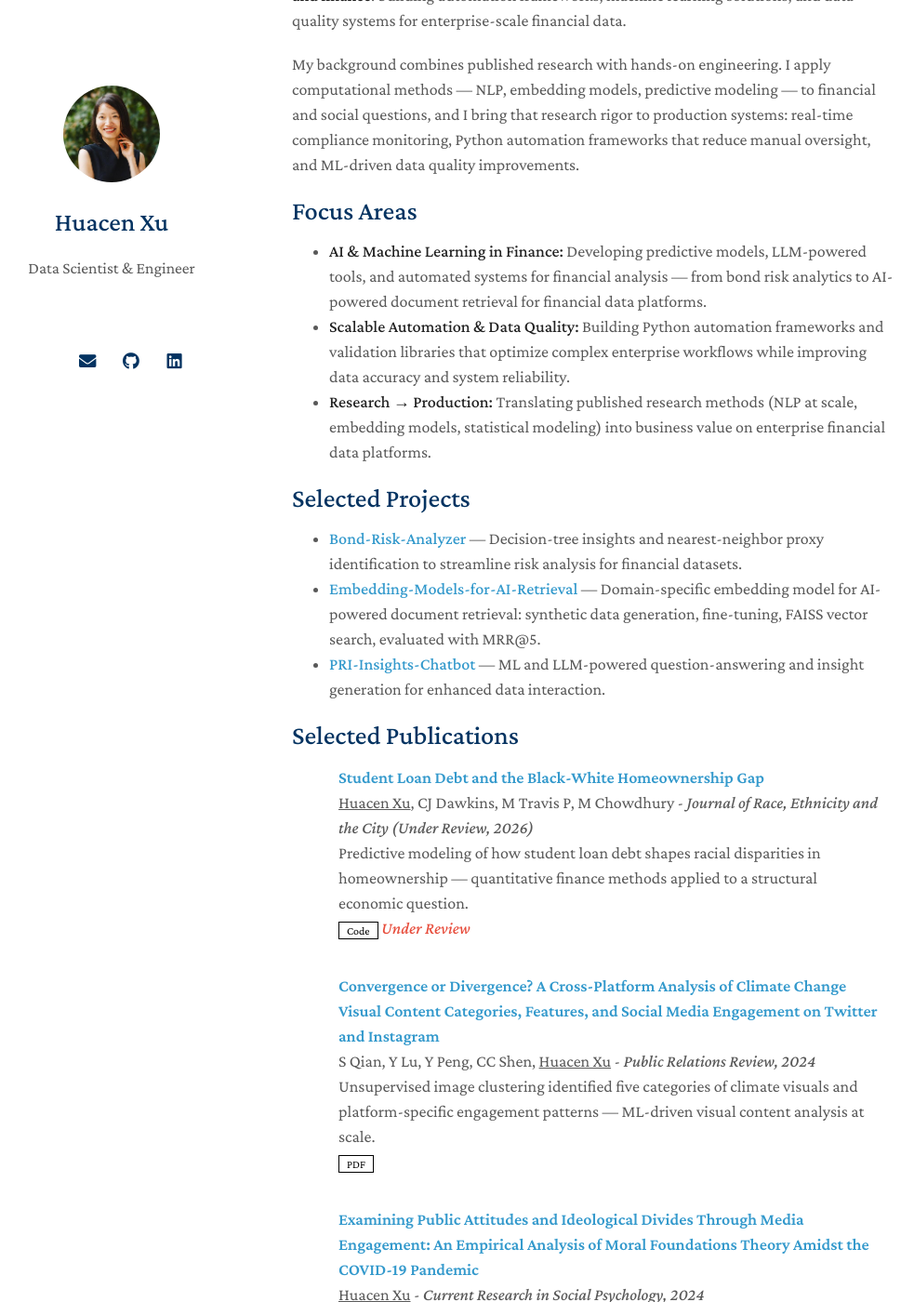
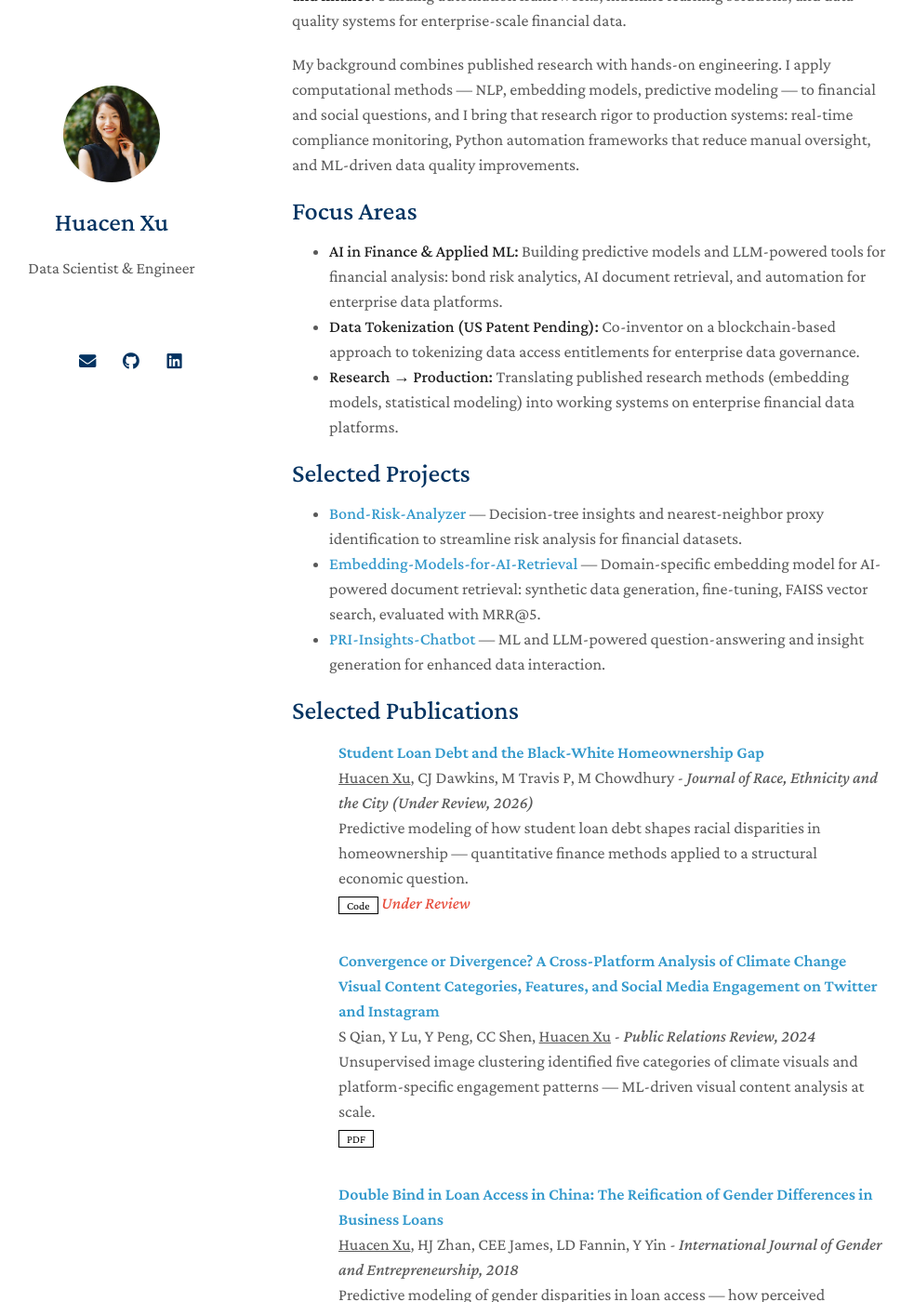
Before and after one commit to huacenxu/huacenxu.github.io, a Jekyll site: the page built from index.md, in a window 1280 px wide and 1400 px high, scrolled down 219 px. Shown: the whole window at 93% size, without its empty margins (156-1139 px from the left). Built offline with Jekyll 4.4.1, drawn with Linux system fonts in a browser that asks for light colours; nearby versions of some CDN libraries; a style sheet for code colours, icons or effects is not loaded; our own code applies the rules of GitHub Pages for plain Markdown files; some of the changed text lies outside the part shown.

Commit message:
Update focus areas and remove Moral Foundations publication
Co-Authored-By: Claude Fable 5 <noreply@anthropic.com>

```diff
--- a/_data/publications.yml
+++ b/_data/publications.yml
@@ -10,12 +10,6 @@ main:
     conference: Unsupervised image clustering identified five categories of climate visuals and platform-specific engagement patterns — ML-driven visual content analysis at scale.
     pdf: https://scholar.google.com/citations?view_op=view_citation&hl=en&user=Q0wjoTYAAAAJ&citation_for_view=Q0wjoTYAAAAJ:W7OEmFMy1HYC
 
-  - title: "Examining Public Attitudes and Ideological Divides Through Media Engagement: An Empirical Analysis of Moral Foundations Theory Amidst the COVID-19 Pandemic"
-    authors: <u>Huacen Xu</u> - <i>Current Research in Social Psychology, 2024</i>
-    conference: NLP analysis of 53,358 Facebook posts from U.S. news outlets, quantifying how moral frameworks shape audience engagement.
-    pdf: https://crisp.org.uiowa.edu/sites/crisp.org.uiowa.edu/files/2024-03/Xu%20CRISP%2033.2.pdf
-    code: https://github.com/huacenxu/COVID-Morality
-
   - title: "Double Bind in Loan Access in China: The Reification of Gender Differences in Business Loans"
     authors: <u>Huacen Xu</u>, HJ Zhan, CEE James, LD Fannin, Y Yin - <i>International Journal of Gender and Entrepreneurship, 2018</i>
     conference: Predictive modeling of gender disparities in loan access — how perceived rejection likelihood suppresses applications.
--- a/index.md
+++ b/index.md
@@ -10,9 +10,9 @@ My background combines published research with hands-on engineering. I apply com
 
 ## Focus Areas
 
-- **AI & Machine Learning in Finance:** Developing predictive models, LLM-powered tools, and automated systems for financial analysis — from bond risk analytics to AI-powered document retrieval for financial data platforms.
-- **Scalable Automation & Data Quality:** Building Python automation frameworks and validation libraries that optimize complex enterprise workflows while improving data accuracy and system reliability.
-- **Research → Production:** Translating published research methods (NLP at scale, embedding models, statistical modeling) into business value on enterprise financial data platforms.
+- **AI in Finance & Applied ML:** Building predictive models and LLM-powered tools for financial analysis: bond risk analytics, AI document retrieval, and automation for enterprise data platforms.
+- **Data Tokenization (US Patent Pending):** Co-inventor on a blockchain-based approach to tokenizing data access entitlements for enterprise data governance.
+- **Research → Production:** Translating published research methods (embedding models, statistical modeling) into working systems on enterprise financial data platforms.
 
 ## Selected Projects
 
```
